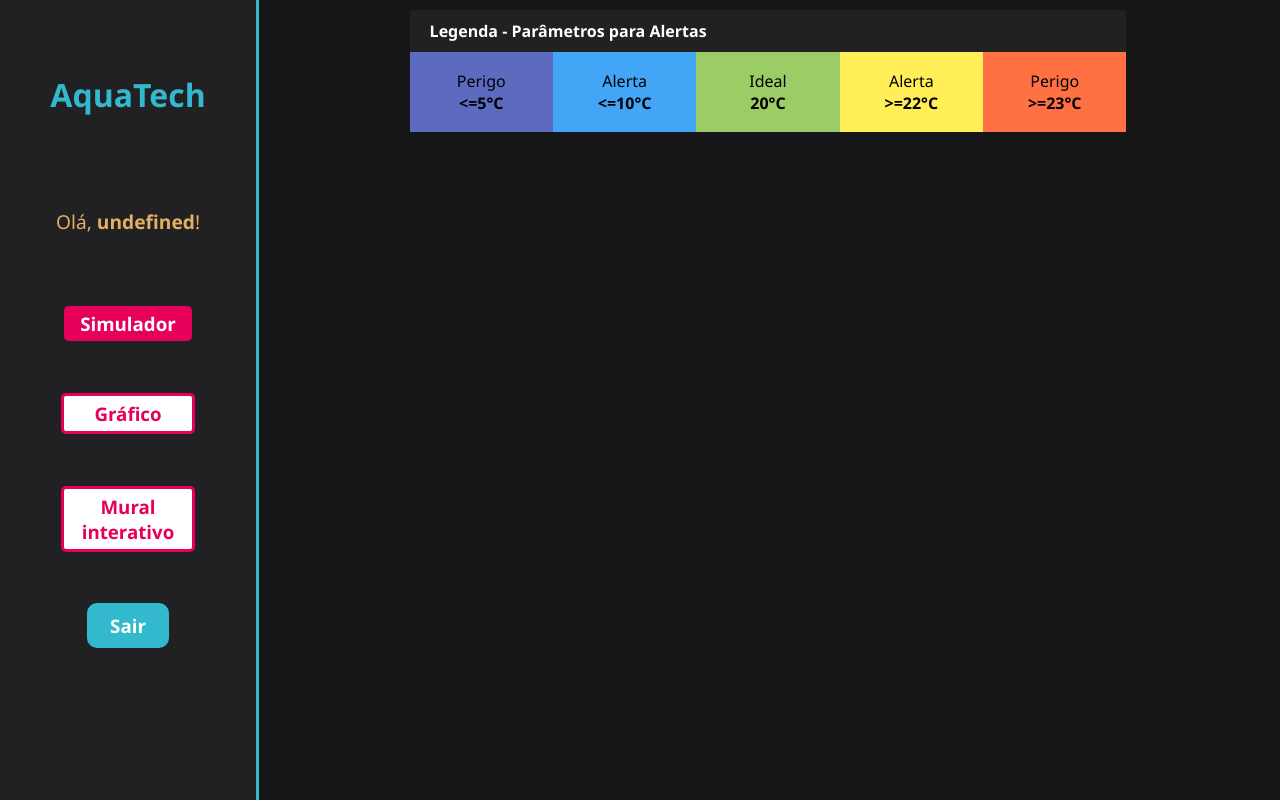
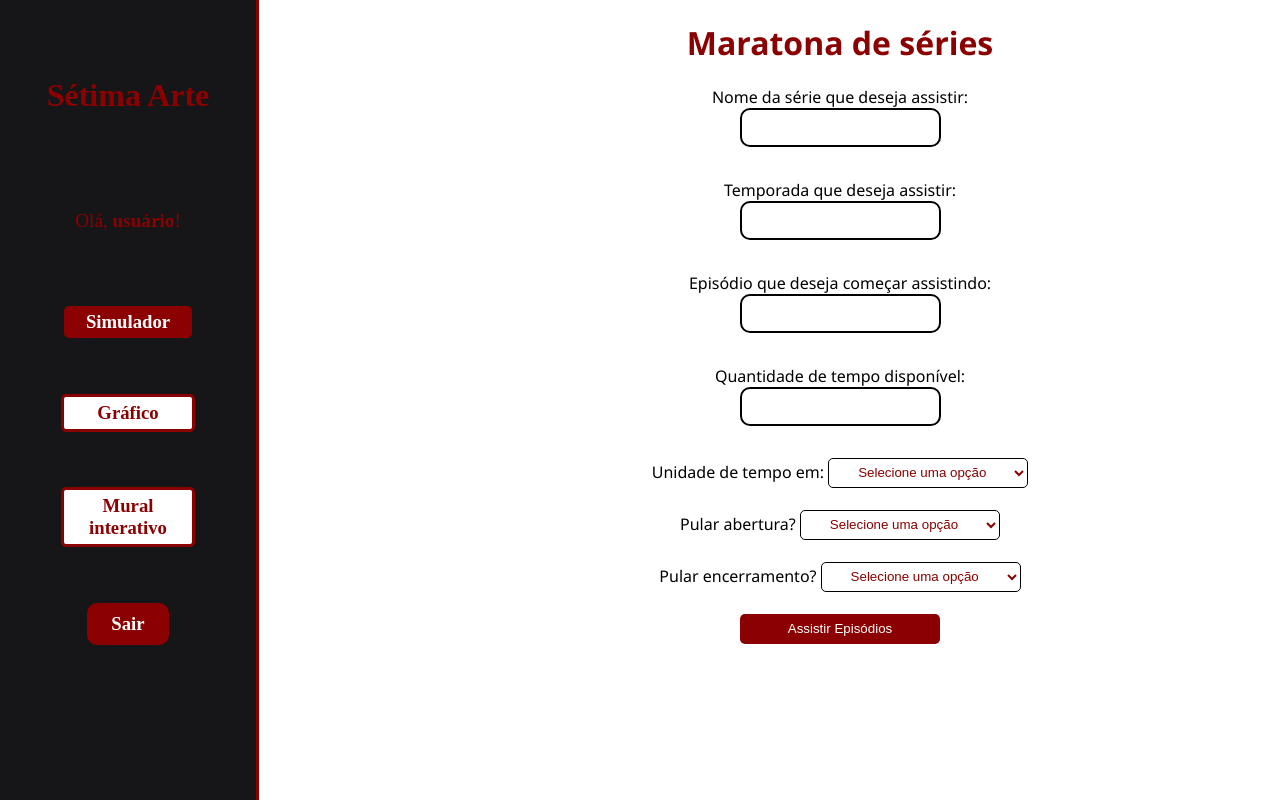
Before and after one commit to AnnaJuliaMello/PI-Projeto-Individual, a website: page Sétima Arte + web-data-viz/public/dashboard/cards.html in a window 1280 px wide. Drawn offline with Linux system fonts and the light colour scheme.

Commit message:
alteração html e css

```diff
--- a/Sétima Arte + web-data-viz/public/css/dashboards.css
+++ b/Sétima Arte + web-data-viz/public/css/dashboards.css
@@ -44,7 +44,7 @@ body {
 
 .dash-right .avisos .div-form textarea {
   width: 95%;
-  border: 3px solid #e6005a;
+  border: 3px solid #8B0000;
   background-color: white;
   border-radius: 5px;
 }
@@ -58,7 +58,7 @@ body {
   font-size: 18px;
   padding: 10px 15px;
   color: white;
-  background-color: #e6005a;
+  background-color: #8B0000;
   width: 120px;
 }
 
@@ -71,7 +71,7 @@ body {
   font-size: 14px;
   padding: 5px 8px;
   color: white;
-  background-color: #e6005a;
+  background-color: #8B0000;
   width: 80px;
 }
 
@@ -82,7 +82,7 @@ body {
   flex-direction: column;
   justify-content: center;
   align-items: stretch;
-  border-bottom: 3px solid #e6005a;
+  border-bottom: 3px solid #8B0000;
   padding: 20px;
 }
 
@@ -167,23 +167,23 @@ body {
 }
 
 .perigo-frio {
-  background-color: #5c6bc0;
+  background-color: #000000;
 }
 
 .perigo-quente {
-  background-color: #ff7043;
+  background-color: #000000;
 }
 
 .alerta-frio {
-  background-color: #42a5f5;
+  background-color: #000000;
 }
 
 .alerta-quente {
-  background-color: #ffee58;
+  background-color: #000000;
 }
 
 .ideal {
-  background-color: #9ccc65;
+  background-color: #000000;
 }
 
 .cards {
@@ -295,11 +295,11 @@ body {
 
 .btn-pink {
   color: white;
-  background-color: #e6005a;
+  background-color: #8B0000;
 }
 
 .btn-white {
-  color: #e6005a;
+  color: #8B0000;
   background-color: white;
 
 }
@@ -350,8 +350,9 @@ canvas {
   flex-direction: column;
   justify-content: space-evenly;
   align-items: center;
-  border-right: 3px solid #32b9cd;
-  background-color: #212124;
+  font-family: 'Khand';
+  border-right: 3px solid #8B0000;
+  background-color: #161618;
 }
 
 .dash-right {
@@ -367,7 +368,7 @@ canvas {
 }
 
 .header-left h1 {
-  color: #32b9cd;
+  color: #8B0000;
 }
 
 .hello {
@@ -377,7 +378,7 @@ canvas {
 }
 
 .hello h3 {
-  color: #e3b062;
+  color: #8B0000;
   font-weight: 300;
   font-size: 1.2rem;
 }
@@ -389,7 +390,7 @@ canvas {
 .btn-nav {
   width: 40%;
   color: white;
-  background-color: #e6005a;
+  background-color: #8B0000;
   border-radius: 5px;
   text-align: center;
   padding: 2% 5%;
@@ -398,14 +399,14 @@ canvas {
 .btn-nav-white {
   width: 40%;
   background-color: white;
-  border: 3px solid #e6005a;
+  border: 3px solid #8B0000;
   border-radius: 5px;
   text-align: center;
   padding: 2% 5%;
 }
 
 .btn-nav-white h3 {
-  color: #e6005a;
+  color: #8B0000;
   padding: 0;
   margin: 0;
 }
@@ -420,7 +421,7 @@ canvas {
   margin: 0;
   padding: 0;
   width: 20%;
-  background-color: #32b9cd;
+  background-color: #8B0000;
   color: white;
   border-radius: 10px;
   text-align: center;
@@ -428,3 +429,10 @@ canvas {
   margin-bottom: 100px;
   cursor: pointer;
 }
+
+.margem {
+height: 100%;
+width: 100%;
+  background-color: #ffff;
+  margin-left:400px;
+}
--- a/Sétima Arte + web-data-viz/public/css/estilo.css
+++ b/Sétima Arte + web-data-viz/public/css/estilo.css
@@ -517,7 +517,7 @@ a {
 
 input {
   margin-bottom: 10px;
-  border: 2px solid #32b9cd;
+  border: 2px solid #000000;
   padding: 10px;
   text-align: center;
   border-radius: 10px;
@@ -531,7 +531,7 @@ input {
   font-size: 18px;
   padding: 10px 15px;
   color: white;
-  background-color: #e6005a;
+  background-color: #ffffff;
   width: 120px;
   align-self: center;
   margin-top: 5px;
--- a/Sétima Arte + web-data-viz/public/dashboard/cards.html
+++ b/Sétima Arte + web-data-viz/public/dashboard/cards.html
@@ -2,11 +2,11 @@
 <html lang="pt-br">
 
 <head>
-    <link rel="shortcut icon" href="../assets/icon/favicon2.ico" type="image/x-icon">
+    <link rel="shortcut icon" href="../assets/imagens/shortcut - icon.png" type="image/x-icon">
     <meta charset="UTF-8">
     <meta http-equiv="X-UA-Compatible" content="IE=edge">
     <meta name="viewport" content="width=device-width, initial-scale=1.0">
-    <title>AquaTech | Tempo Real</title>
+    <title>Sétima Arte | Simulador</title>
 
 
     <link rel="stylesheet" href="./../css/dashboards.css">
@@ -20,13 +20,15 @@
         rel="stylesheet">
 </head>
 
-<body>
+<body style="background-color: rgb(255, 255, 255);">
+
+    <center>
 
     <div class="janela">
 
         <div class="header-left dash-header">
 
-            <h1>AquaTech</h1>
+            <h1>Sétima Arte </h1>
 
             <div class="hello">
                 <h3>Olá, <span id="b_usuario">usuário</span>!</h3>
@@ -53,69 +55,106 @@
             </div>
 
         </div>
+        <div class="margem">
+            <h1 style="color: #8B0000;" >Maratona de séries </h1>
 
-        <div class="dash">
-            <div id="alerta">
-            </div>
-            <div class="area-parametros-alerta">
-                <p class="titulo-legenda">
-                    Legenda - Parâmetros para Alertas
-                </p>
-                <div class="parametros-alerta">
-                    <div class="item-regua perigo-frio">
-                        <p>Perigo</p>
-                        <p>&lt;=5°C</p>
-                    </div>
-                    <div class="item-regua alerta-frio">
-                        <p>Alerta</p>
-                        <p>&lt;=10°C</p>
-                    </div>
-                    <div class="item-regua ideal">
-                        <p>Ideal</p>
-                        <p>20°C</p>
-                    </div>
-                    <div class="item-regua alerta-quente">
-                        <p>Alerta</p>
-                        <p>&gt;=22°C</p>
-                    </div>
-                    <div class="item-regua perigo-quente">
-                        <p>Perigo</p>
-                        <p>&gt;=23°C</p>
-                    </div>
-                </div>
-            </div>
+            Nome da série que deseja assistir: <br>
+            <input type="text" id="input_nome"> <br><br>
+            Temporada que deseja assistir: <br>
+            <input type="text" id="input_temporada"> <br><br>
+            Episódio que deseja começar assistindo: <br>
+             <input type="number" id="input_ep"> <br><br>
+            Quantidade de tempo disponível:<br>
+             <input type="number" id="input_tempo"> <br><br>
+            Unidade de tempo em:
+             <select style="border-radius: 5px; background-color: white; border-color: #000000; color:#8B0000; width: 200px; text-align: center; height: 30px;"  id="select_unidade"><br><br>
+                <option value="#" selected disabled>Selecione uma opção</option>
+                <option value="horas">Horas</option>
+                <option value="minutos">Minutos</option>
+            </select> <br><br>
 
-            <div class="cards" id="cardAquarios">
-
-            </div>
-
-        </div>
-
-    </div>
-
+            Pular abertura? <select style="border-radius: 5px; background-color: white; border-color: black; color:#8B0000; width: 200px; text-align: center; height: 30px;"  id="select_abertura">
+                <option value="#" selected disabled>Selecione uma opção</option>
+                <option value="sim">Sim</option>
+                <option value="nao">Não</option>
+            </select> <br><br>
+            Pular encerramento? <select style="border-radius: 5px; background-color: white; border-color: black; color:#8B0000; width: 200px; text-align: center; height: 30px;"  id="select_encerramento">
+                <option value="#" selected disabled>Selecione uma opção</option>
+                <option value="sim">Sim</option>
+                <option value="nao">Não</option>
+            </select> <br><br>
+            <button style="border-radius: 5px; background-color: #8B0000; border-color: #8b000000; color: white;  width: 200px; text-align: center; height: 30px;" onclick="assistir()">Assistir Episódios</button>
+            <div id="div_msg"></div>
+        </center>
 </body>
 
 <script>
+    function assistir() {
 
-    b_usuario.innerHTML = sessionStorage.NOME_USUARIO;
+        div_msg.innerHTML = "";
+        var nome = input_nome.value;
+        var temporada = input_temporada.value;
+        var episodio = Number(input_ep.value);
+        var minutos = Number(input_tempo.value);
+        var unidade = select_unidade.value;
+        var pularAbertura = select_abertura.value;
+        var pularEncerramento = select_encerramento.value;
+
+        var msg = ``;
+        var tempoEp = 24;
+        var tempoEncerramento = 22;
+        var contaEp = 0;
+        var minutoEp = 0;
+
+        if (episodio >= 1 && episodio <= 1100) {
+
+            if (unidade == "horas") {
+                minutos = minutos * 60;
+            }
+
+            if (pularAbertura == "sim" || pularEncerramento == "sim") {
+                if (pularAbertura == "sim") {
+                    tempoEp = tempoEp - 2;
+                    tempoEncerramento = tempoEncerramento - 2;
+                }
+                if (pularEncerramento == "sim") {
+                    tempoEp = tempoEp - 2;
+                }
+            }
+
+            var episodios = minutos / tempoEp;
+
+            for (var index = 0; index <= episodios; index++) {
+
+                msg += `<br><br>Episódio: ${index + episodio}`;
+
+                for (minutoEp = 1; minutoEp <= tempoEp; minutoEp++) {
+
+                    msg += `<br>Minuto ${minutoEp}:`;
+
+                    if (minutoEp <= 2 && pularAbertura == "nao") {
+                        msg += ` Assistindo Abertura`;
+                    } else if (pularEncerramento == "nao" && minutoEp > tempoEncerramento) {
+                        msg += ` Assistindo Encerramento`
+                    } else {
+                        msg += ` Assistindo o Episódio`;
+                    }
+
+                    if ((index + 1) >= episodios && minutoEp == (minutos % tempoEp)) {
+                        break;
+                    }
+
+                }
+
+            }
+            div_msg.innerHTML += `<br> Foram assistidos: ${episodios.toFixed(1)} episódios`;
+            div_msg.innerHTML += `<br><br>Série:${nome}<br>Temporada:${temporada} <br>${msg}`;
 
 
-    function exibirAquarios() {
-        JSON.parse(sessionStorage.AQUARIOS).forEach(item => {
-            document.getElementById("cardAquarios").innerHTML += `
-                    <div class="card-aquario">
-                        <div class="title-aquario">
-                            <h1>${item.descricao}</h1>
-                        </div>
-                        <div class="desc-aquario">
-                        <div class="temperatura">
-                            <p id="temp_aquario_${item.id}">-°C</p>
-                        </div>
-                        <div class="cor-alerta" id="card_${item.id}"></div>
-                    </div>
-                    </div>
-                    `
-        });
+        } else {
+            alert("O número do episódio é inválido");
+        }
+
     }
 
 </script>
```
Also changed, not shown: Sétima Arte + web-data-viz/public/dashboard/dashboard.html (+1 -1 lines).
